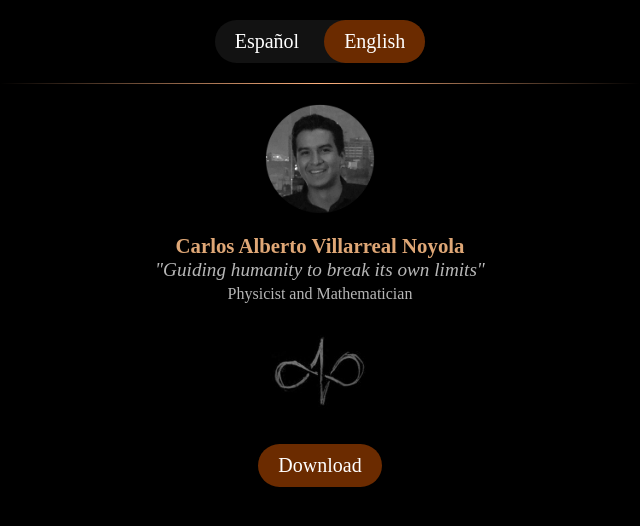
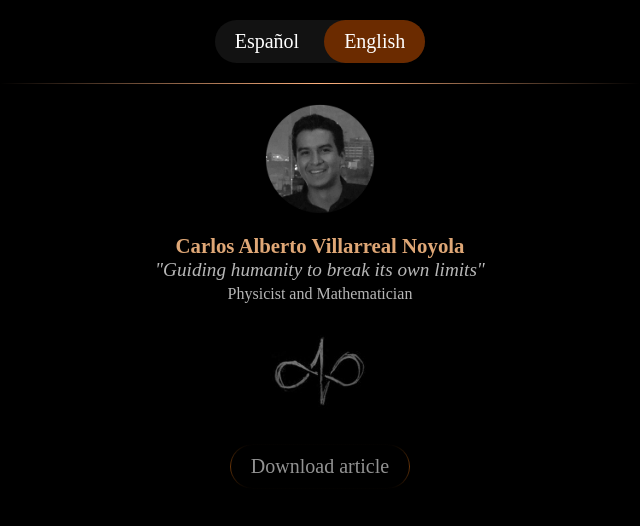
Before and after one commit to ElCaballerodelaTierra/Abstractions, a Jekyll site: the page built from _pages/pruebasinfecha.md, in a window 1280 px wide. Shown: the top 526 px of the page, without its empty margins (320-960 px from the left). Built offline with Jekyll 4.4.1, drawn with Linux system fonts in a browser that asks for light colours; some web fonts are replaced.

Commit message:
Se actualiza diseño del boton para descargar articulo

```diff
--- a/_includes/descargarPagina.html
+++ b/_includes/descargarPagina.html
@@ -143,14 +143,41 @@
         }
 
     }
+
+    /* Estilos para el botón de descarga */
+
+    .boton-descargar-pdf button {
+        background-color: black;
+        color: color-mix(in srgb, var(--color-texto-articulo), transparent 20%);
+        border: 1px solid transparent;
+        background-image: linear-gradient(black, black), linear-gradient(to bottom, transparent, #683509, transparent);
+        background-origin: border-box;
+        background-clip: padding-box, border-box;
+    }
+
+    .boton-descargar-pdf button {
+        transition: all 1s ease;
+    }
+
+    .boton-descargar-pdf button:hover {
+        background-color: #683509;
+        color: var(--color-texto-articulo);
+        border: 1px solid transparent;
+        background-image: linear-gradient(black, black), linear-gradient(to bottom, transparent, #683509, transparent);
+        background-origin: border-box;
+        background-clip: padding-box, border-box;
+    }
+
 </style>
+
+
 
 <div class="boton-descargar-pdf"
     style="display: flex; justify-content: center; align-items: center; width: fit-content; margin: 20px auto">
     <button onclick="window.print()" class="boton-descargar-pdf content-es">
-        Descargar
+        Descargar artículo
     </button>
     <button onclick="window.print()" class="boton-descargar-pdf content-en" style="display: none;">
-        Download
+        Download article
     </button>
 </div>
```
Also changed, not shown: _layouts/soloTexto.html (deleted, +0 -41 lines).
